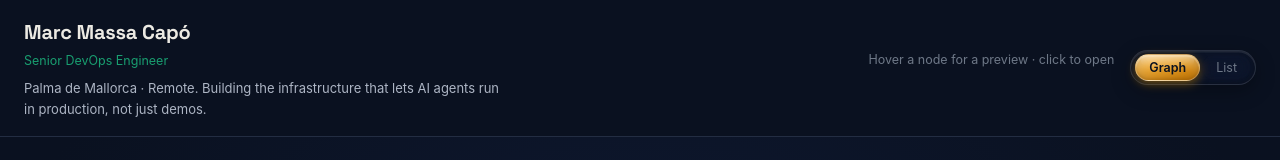
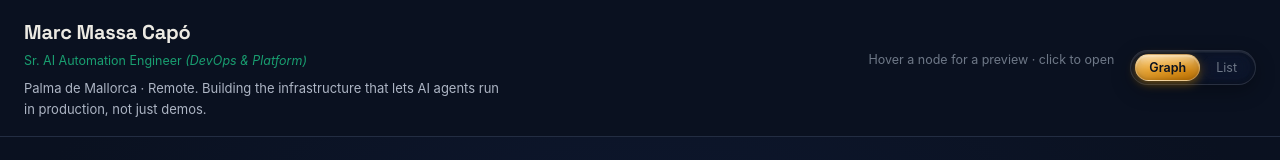
Before and after one commit to marcmassa/marcmassa.github.io, a plain HTML site: page index.html in a window 1280 px wide. Shown: the top 160 px of the page. Drawn offline with Linux system fonts and the light colour scheme; a script that the page names is missing.

Commit message:
CHORE: Update role

```diff
--- a/index.html
+++ b/index.html
@@ -17,7 +17,7 @@
 <header id="site-header">
   <div class="brand-block">
     <span class="brand">Marc Massa Capó</span>
-    <span class="role">Senior DevOps Engineer <!-- <span class="role-next">→ Sr. AI Automation Engineer <em>(in progress)</em></span>--> </span>
+    <span class="role">Sr. AI Automation Engineer <em>(DevOps & Platform)</em></span> </span>
     <p class="intro">Palma de Mallorca · Remote. Building the infrastructure that lets AI agents run in production, not just demos.</p>
   </div>
   <div class="header-right">
```
